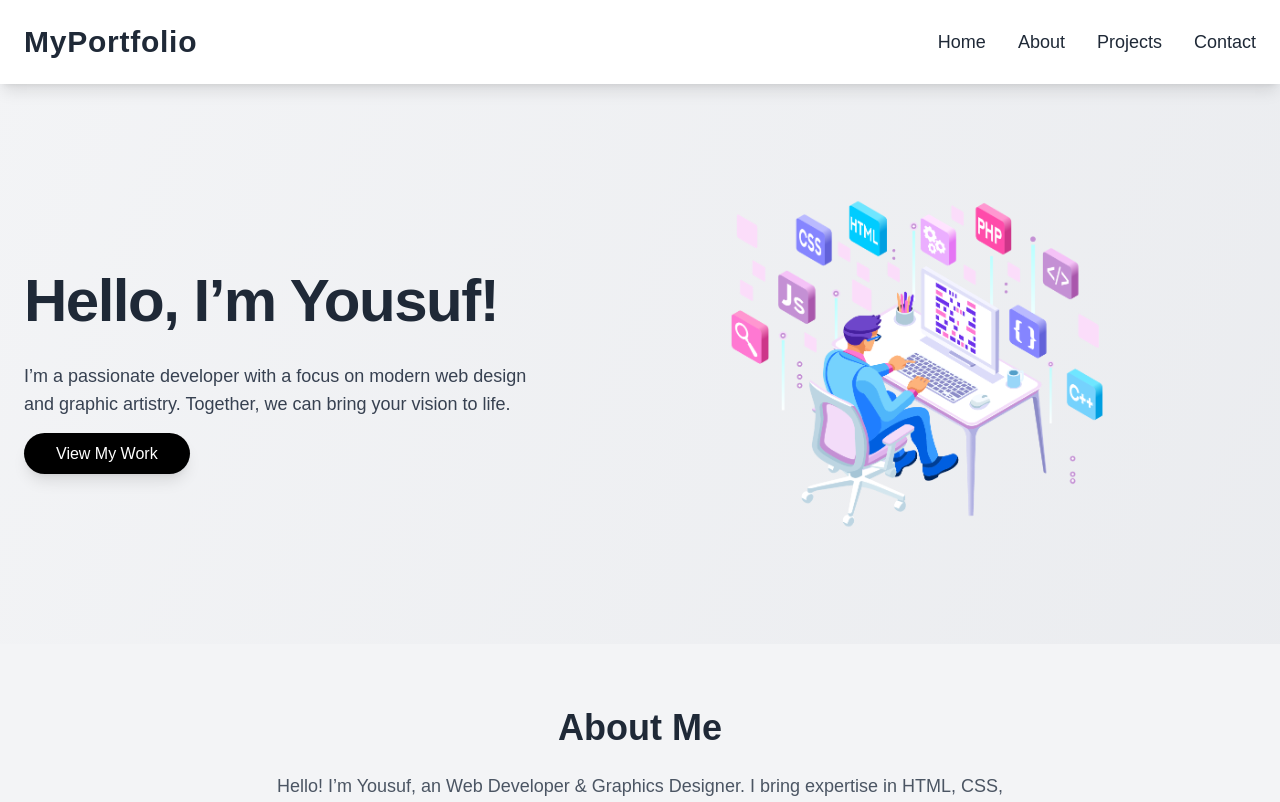
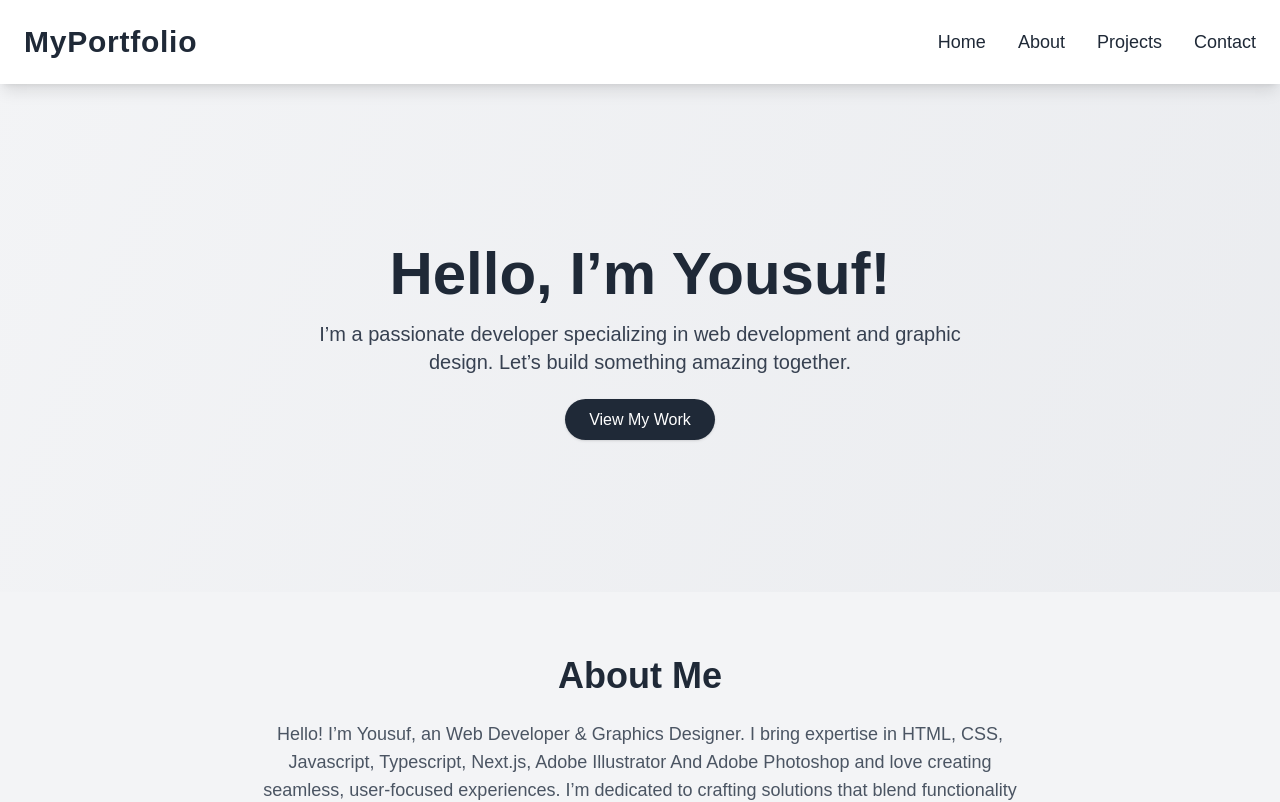
Before and after one commit to ShaikhYousuf39/Portfolio, a Next.js app: page / in a window 1280 px wide. Shown: the top 802 px of the page. Built offline with nearby package versions, Linux system fonts and the light colour scheme.

Commit message:
Update page.tsx

```diff
--- a/app/page.tsx
+++ b/app/page.tsx
@@ -56,35 +56,21 @@ export default function Home() {
         id="home"
         className="flex flex-col-reverse md:flex-row items-center justify-around text-center md:text-left py-20 px-6"
       >
-        <div className="md:w-1/2 space-y-6">
-          <h1 className="text-6xl font-bold leading-tight tracking-tight">
-            Hello, I’m Yousuf!
-          </h1>
-          <p className="text-lg text-gray-700 max-w-lg">
-            I’m a passionate developer with a focus on modern web design and
-            graphic artistry. Together, we can bring your vision to life.
+        <section className="flex flex-col items-center justify-center text-center py-20">
+          <h1 className="text-6xl font-bold mb-4">Hello, I’m Yousuf!</h1>
+          <p className="text-xl text-gray-700 max-w-2xl">
+            I’m a passionate developer specializing in web development and
+            graphic design. Let’s build something amazing together.
           </p>
           <div className="mt-8">
             <a
               href="#projects"
-              className="px-8 py-3 bg-black text-white rounded-full shadow-lg hover:bg-opacity-90 transition duration-300 transform hover:scale-105"
+              className="px-6 py-3 bg-gray-800 text-white rounded-full shadow hover:bg-gray-900 transition"
             >
               View My Work
             </a>
           </div>
-        </div>
-
-        <div className="md:w-1/2 mb-12 md:mb-0 flex justify-center">
-          <div className="w-3/4 h-90 overflow-hidden">
-            <Image
-              src={man}
-              alt="Your Name"
-              width={400}
-              height={200}
-              className="rounded-lg"
-            />
-          </div>
-        </div>
+        </section>
       </section>
       <section id="about" className="bg-gray-100 py-16">
         <div className="container mx-auto px-6 md:px-12 lg:px-24 text-center">
```
